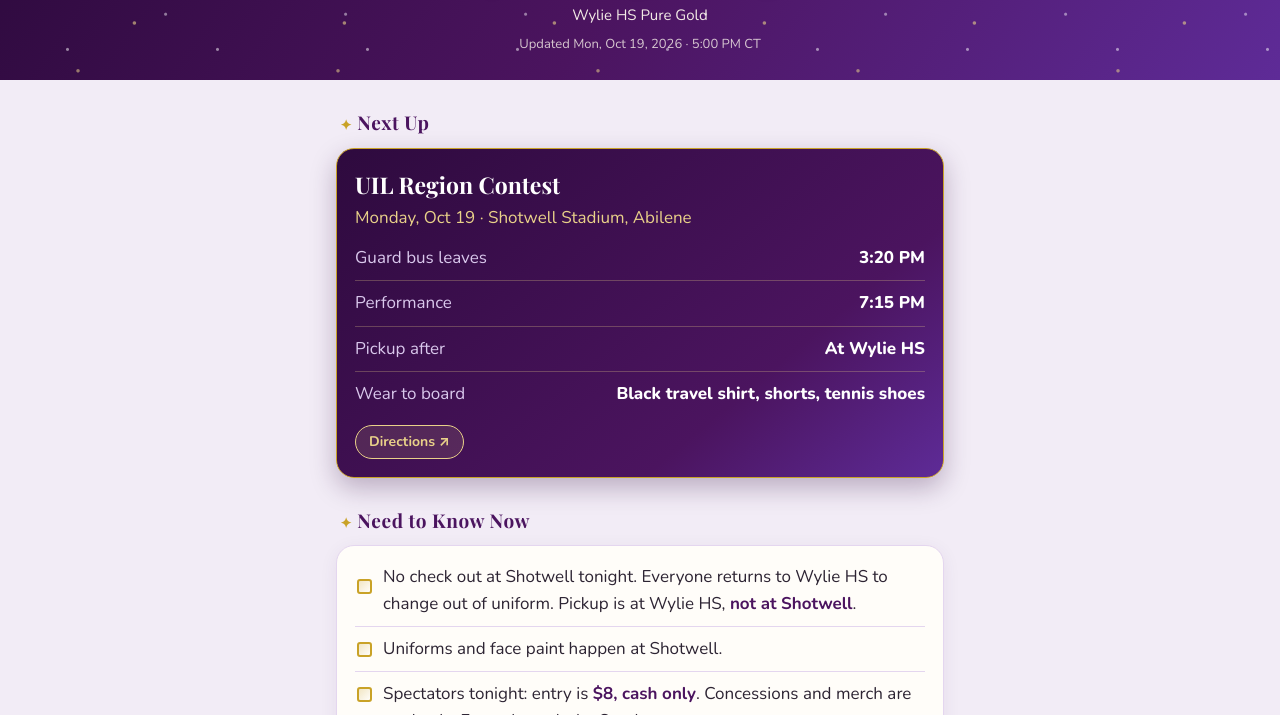
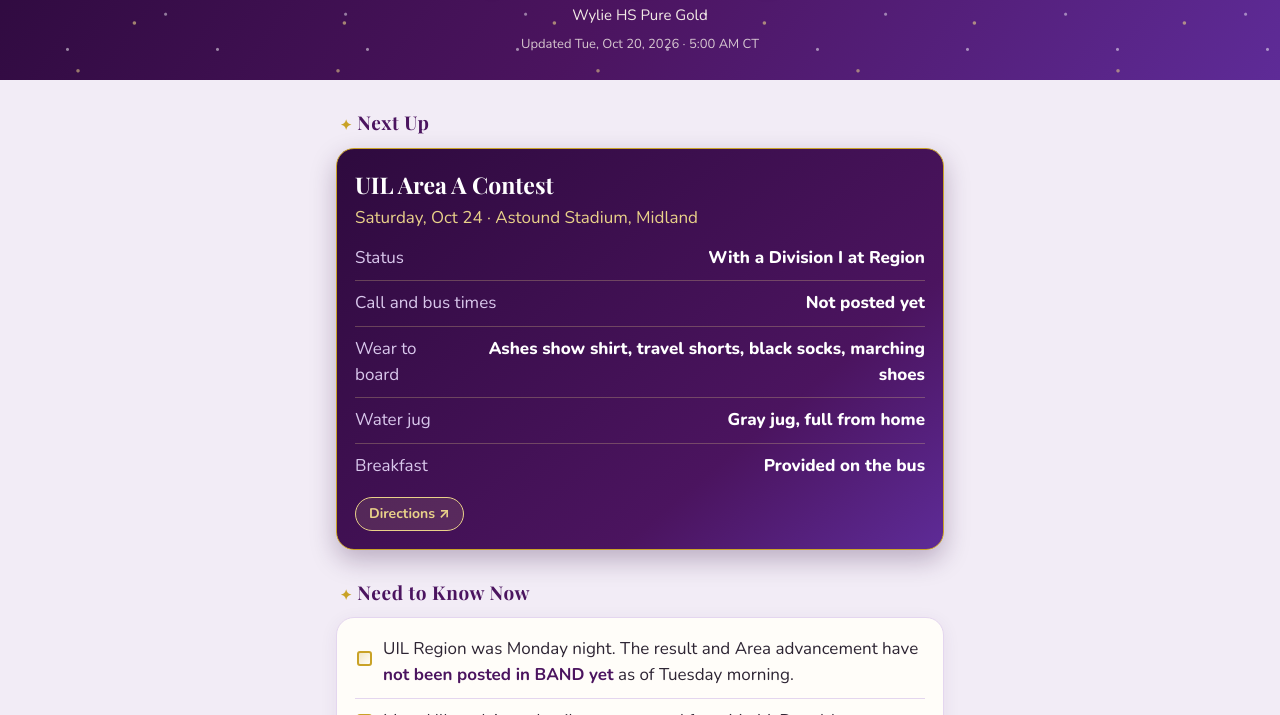
Before and after one commit to bparish0619-cyber/wylie-colorguard-digest, a plain HTML site: page index.html in a window 1280 px wide. Shown: the part 85-800 px from the top of the page. Drawn offline with nearby package versions, Linux system fonts and the light colour scheme.

Commit message:
Refresh colorguard digest

```diff
--- a/index.html
+++ b/index.html
@@ -144,7 +144,7 @@
 <header>
   <h1><span class="sp tw">&#10022;</span> Wylie Colorguard Digest <span class="sp tw2">&#10022;</span></h1>
   <p>Wylie HS Pure Gold</p>
-  <p id="updated">Updated Mon, Oct 19, 2026 &middot; 5:00 PM CT</p>
+  <p id="updated">Updated Tue, Oct 20, 2026 &middot; 5:00 AM CT</p>
 </header>
 
 <div class="wrap">
@@ -156,15 +156,16 @@
 <section>
   <h2><span class="sp">&#10022;</span> Next Up</h2>
   <div class="card next">
-    <p class="event">UIL Region Contest</p>
-    <p class="where">Monday, Oct 19 &middot; Shotwell Stadium, Abilene</p>
+    <p class="event">UIL Area A Contest</p>
+    <p class="where">Saturday, Oct 24 &middot; Astound Stadium, Midland</p>
     <ul class="facts">
-      <li><span class="k">Guard bus leaves</span><span class="v">3:20 PM</span></li>
-      <li><span class="k">Performance</span><span class="v">7:15 PM</span></li>
-      <li><span class="k">Pickup after</span><span class="v">At Wylie HS</span></li>
-      <li><span class="k">Wear to board</span><span class="v">Black travel shirt, shorts, tennis shoes</span></li>
+      <li><span class="k">Status</span><span class="v">With a Division I at Region</span></li>
+      <li><span class="k">Call and bus times</span><span class="v">Not posted yet</span></li>
+      <li><span class="k">Wear to board</span><span class="v">Ashes show shirt, travel shorts, black socks, marching shoes</span></li>
+      <li><span class="k">Water jug</span><span class="v">Gray jug, full from home</span></li>
+      <li><span class="k">Breakfast</span><span class="v">Provided on the bus</span></li>
     </ul>
-    <div class="links"><a href="https://www.google.com/maps/search/?api=1&query=Shotwell+Stadium+Abilene+TX">Directions</a></div>
+    <div class="links"><a href="https://www.google.com/maps/search/?api=1&query=Astound+Broadband+Stadium+Midland+TX">Directions</a></div>
   </div>
 </section>
 
@@ -172,10 +173,10 @@
   <h2><span class="sp">&#10022;</span> Need to Know Now</h2>
   <div class="card">
     <ul class="checks">
-      <li>No check out at Shotwell tonight. Everyone returns to Wylie HS to change out of uniform. Pickup is at Wylie HS, <b class="hl">not at Shotwell</b>.</li>
-      <li>Uniforms and face paint happen at Shotwell.</li>
-      <li>Spectators tonight: entry is <b class="hl">$8, cash only</b>. Concessions and merch are card only. Enter through the South entrance.</li>
-      <li>Next contest: UIL Area A in Midland on Saturday, if the band earns a Division I rating at Region tonight.</li>
+      <li>UIL Region was Monday night. The result and Area advancement have <b class="hl">not been posted in BAND yet</b> as of Tuesday morning.</li>
+      <li>More UIL and Area details are expected from Mr. McDonald on <b class="hl">Tuesday or Wednesday</b>.</li>
+      <li>For Area on Saturday, arrive wearing the Ashes show shirt, travel shorts, black socks, and marching shoes. All items are required to board the bus.</li>
+      <li>Bring gloves, travel joggers and jacket, and the gray water jug filled at home (more ice than water). Breakfast is provided on the bus; extra snacks and drinks are optional.</li>
     </ul>
   </div>
 </section>
@@ -184,7 +185,6 @@
   <h2><span class="sp">&#10022;</span> Major Dates</h2>
   <div class="card">
     <ul class="soon">
-      <li><span class="d">Mon Oct 19</span><span>UIL Region Contest, Shotwell Stadium, Abilene.<span class="links"><a href="https://www.uilmusicregion6.com/uploads/1/0/8/7/108710047/2026_region_6_uil_marching_contest_information_packet.pdf">Spectator info packet</a></span></span></li>
       <li><span class="d">Sat Oct 24</span><span>UIL Area A Contest, Astound Stadium, Midland.<span class="links"><a href="http://www.uilmusicregion6.com/uploads/1/0/8/7/108710047/uil_2026-27_proposed_calendar_v1.pdf">Region 6 calendar</a></span></span></li>
       <li><span class="d">Nov 2-3</span><span>UIL State Marching Contest, Alamodome, San Antonio. 5A prelims Monday, finals Tuesday, with advancing from Area.<span class="links"><a href="https://www.uiltexas.org/music/marching-band/state">UIL state contest page</a></span></span></li>
       <li><span class="d">Nov 7-8</span><span><b class="hl">BOA San Antonio trip.</b> The band performs Saturday Nov 7 at the Alamodome, stays the night, and returns Sunday Nov 8.<span class="links"><a href="https://www.ticketmaster.com/alamodome-tickets-san-antonio/venue/475247?attractionId=834336">Event and tickets</a></span></span></li>
@@ -199,7 +199,7 @@
   <div class="card">
     <ul class="soon">
       <li><span class="d">Tue or Wed</span><span>More UIL and Area details expected from Mr. McDonald.</span></li>
-      <li><span class="d">Sat Oct 24</span><span>UIL Area A Contest, Astound Stadium, Midland. Happens with a Division I rating at Region on Monday.<span class="links"><a href="https://www.google.com/maps/search/?api=1&query=Astound+Broadband+Stadium+Midland+TX">Directions</a></span></span></li>
+      <li><span class="d">Sat Oct 24</span><span>UIL Area A Contest, Astound Stadium, Midland. Happens with a Division I rating at Region. Call, bus, and performance times have not been posted yet.<span class="links"><a href="https://www.google.com/maps/search/?api=1&query=Astound+Broadband+Stadium+Midland+TX">Directions</a></span></span></li>
     </ul>
   </div>
 </section>
```
